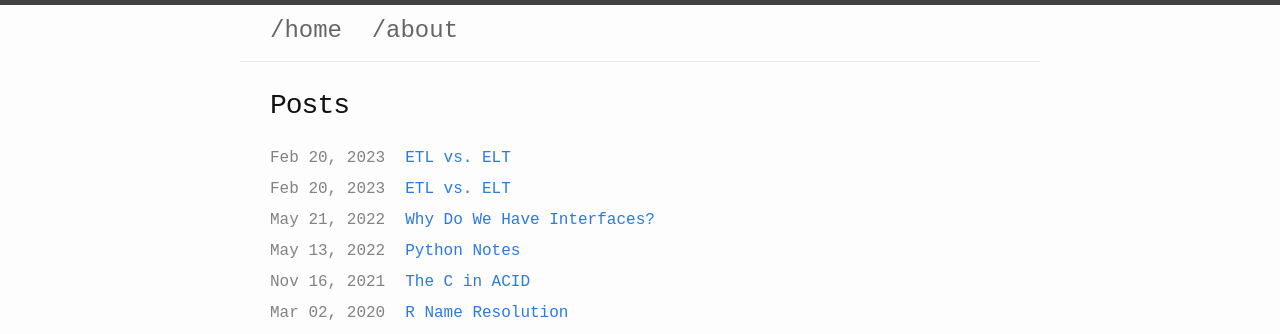
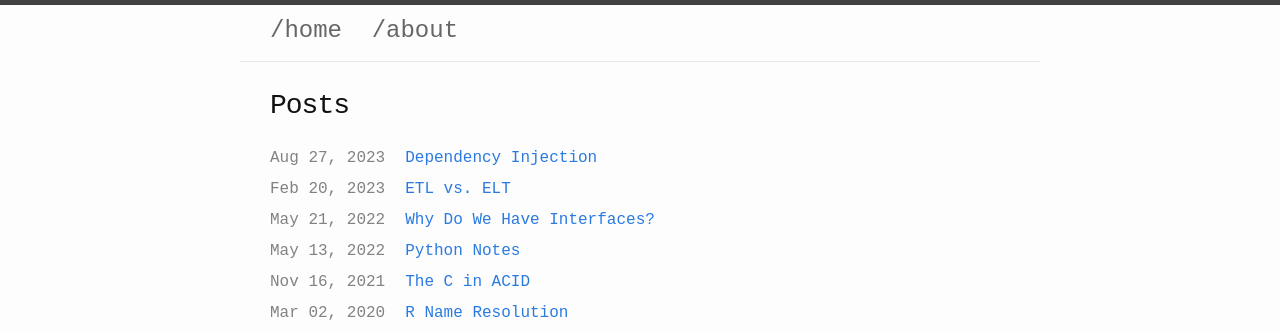
Before and after one commit to mattsteadman/mattsteadman.github.io, a Jekyll site: the page built from index.html, in a window 1280 px wide. Shown: the top 334 px of the page. Built offline with Jekyll 4.4.1, drawn with Linux system fonts in a browser that asks for light colours.

Commit message:
Edit metadata

```diff
--- a/_posts/2022-08-27-dependency-injection.md
+++ b/_posts/2022-08-27-dependency-injection.md
@@ -1,10 +1,10 @@
 ---
 layout: post
-title:  "ETL vs. ELT"
-date:   2023-02-20 17:00:00
-categories: [data-engineering]
-permalink: etl-vs-elt
-description: "ETL vs. ELT"
+title:  "Dependency Injection"
+date:   2023-08-27 17:00:00
+categories: [programming]
+permalink: dependency-injection
+description: "Dependency Injection"
 ---
 
 Dependency injection is one of those things I had to look up several times before I was able to internalize the meaning. Which is weird, because it's a programming technique that I've used for longer than I knew there was a word for it. When programming in C, it's common practice---especially when writing libraries---to never allocate memory for data structures within a function.  You let the caller figure out how they're going to allocate memory and have them pass a pointer to that allocated memory to your function. This way, you give the caller flexibility in when and where that memory is allocated.
```
